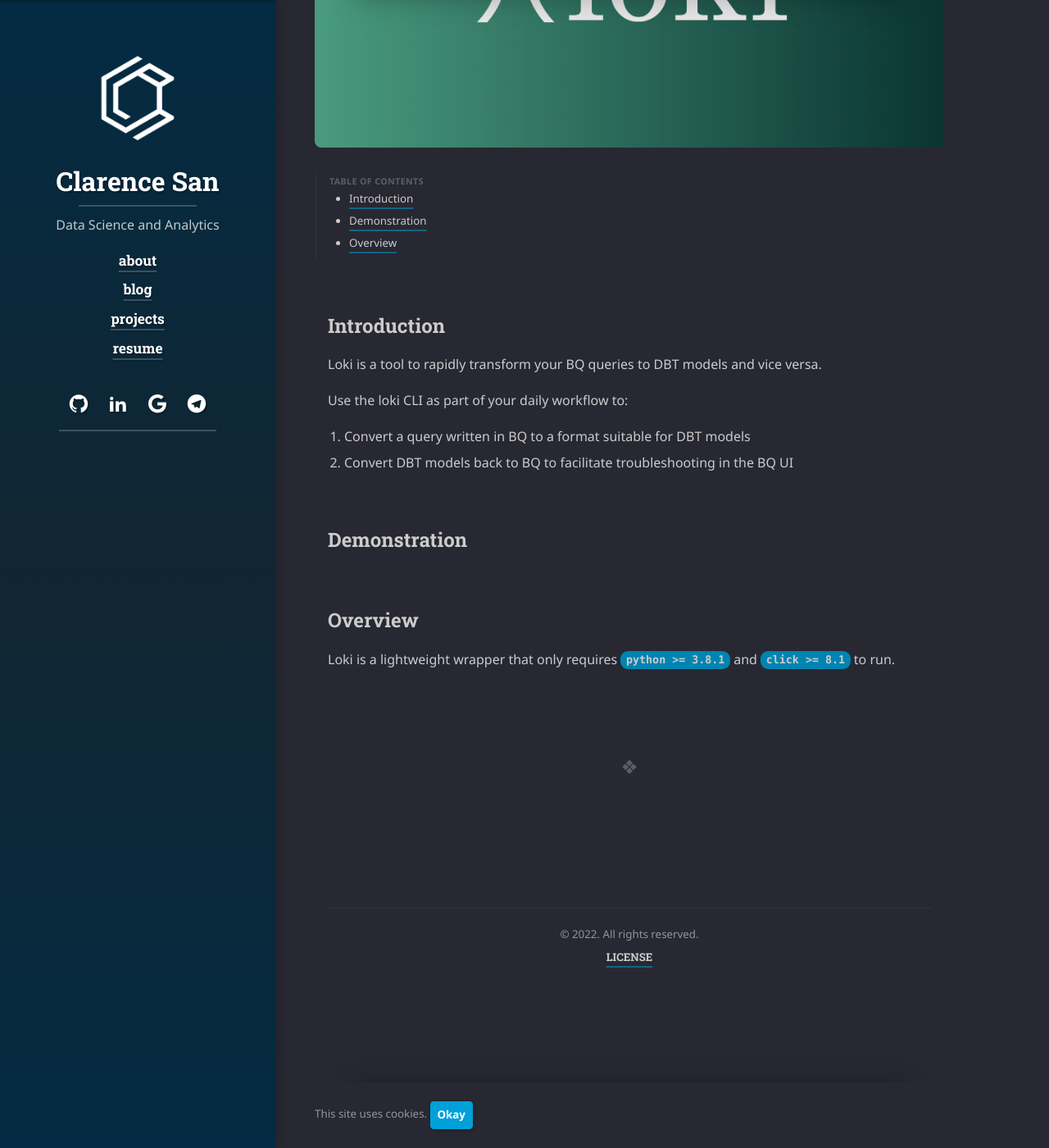
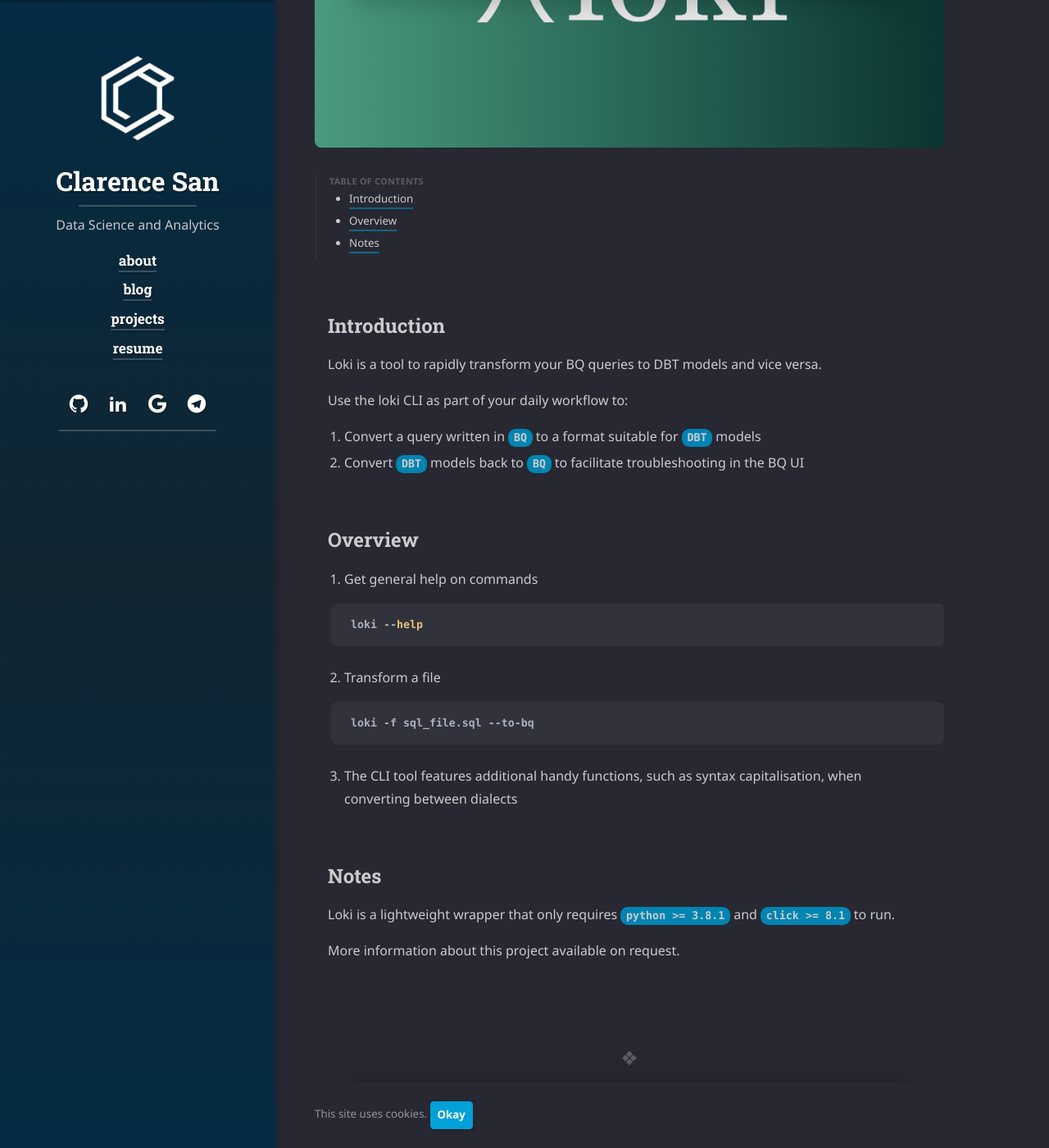
Before and after one commit to csanry/csanry.github.io, a Jekyll site: the page built from blog/_posts/2024-01-18-Loki.md, in a window 1280 px wide and 1400 px high, scrolled down 474 px. Shown: the whole window at 82% size. Built offline with Jekyll 4.4.1, drawn with Linux system fonts in a browser that asks for light colours; cached includes are drawn as plain includes; nearby versions of some CDN libraries; some web fonts are replaced; library files that are not in the unit come from our copies.

Commit message:
feat: update loki article * add overview and notes section

````diff
--- a/blog/_posts/2024-01-18-Loki.md
+++ b/blog/_posts/2024-01-18-Loki.md
@@ -19,16 +19,29 @@ Loki is a tool to rapidly transform your BQ queries to DBT models and vice versa
 
 Use the loki CLI as part of your daily workflow to:
 
-1. Convert a query written in BQ to a format suitable for DBT models
-2. Convert DBT models back to BQ to facilitate troubleshooting in the BQ UI
-
-## Demonstration
-
-
-
+1. Convert a query written in `BQ` to a format suitable for `DBT` models
+2. Convert `DBT` models back to `BQ` to facilitate troubleshooting in the BQ UI
 
 ## Overview
 
+1. Get general help on commands
+
+    ```python
+    loki --help
+    ```
+
+2. Transform a file
+
+    ```python
+    loki -f sql_file.sql --to-bq
+    ```
+
+3. The CLI tool features additional handy functions, such as syntax capitalisation, when converting between dialects
+
+## Notes
+
 Loki is a lightweight wrapper that only requires `python >= 3.8.1` and `click >= 8.1` to run.
 
+More information about this project available on request.
+
 <!-- Links  -->
````
